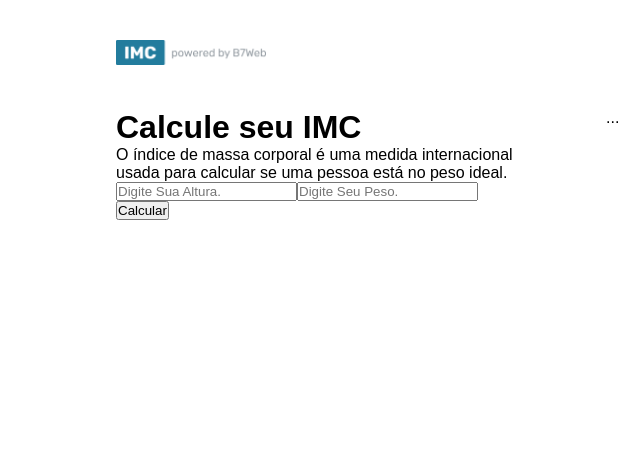
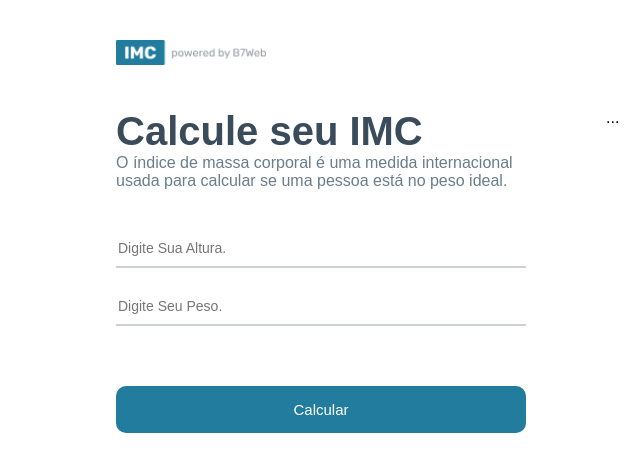
Before and after one commit to DevNetoSantos/projeto-calculadora-imc, a React (Vite) app: page / in a window 1280 px wide. Shown: the top 472 px of the page, without its empty margins (74-714 px from the left). Built offline with nearby package versions, Linux system fonts and the light colour scheme.

Commit message:
parte da direta pronta

```diff
--- a/src/App.module.css
+++ b/src/App.module.css
@@ -21,6 +21,44 @@
     margin-right: 40px;
 }
 
+.container .leftSide h1 {
+    margin: 0;
+    font-size: 40px;
+    color: #3A4B5C;
+}
+
+.container .leftSide p {
+    font-size: 16px;
+    margin-bottom: 40px;
+    color: #6A7D8B;
+}
+
+.container .leftSide input {
+    width: 100%;
+    border: 0;
+    border-bottom: 2px solid rgba(150, 165, 171, .5);
+    padding: 10px 2px;
+    margin-bottom: 20px;
+    font-size: 14px;
+    outline: none;
+}
+
+.container .leftSide button {
+    background-color: #227C9D;
+    color: #FFFFFF;
+    font-size: 15px;
+    border: 0;
+    border-radius: 10px;
+    padding: 15px 0;
+    cursor: pointer;
+    width: 100%;
+    margin-top: 40px;
+    transition: all ease 0.5s;
+}
+
+.container .leftSide button:hover {
+    opacity: .6;
+}
 .rigthSide {
     flex: 1;
     margin-left: 40px;
```
